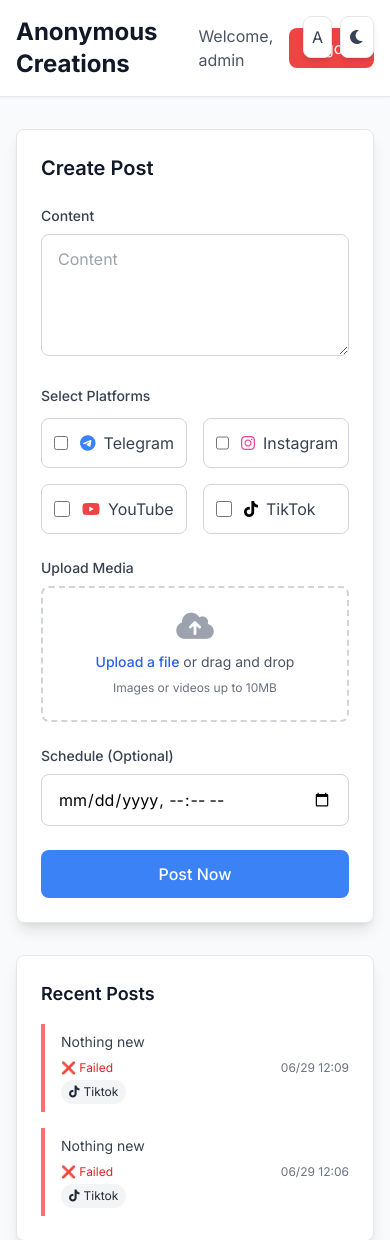
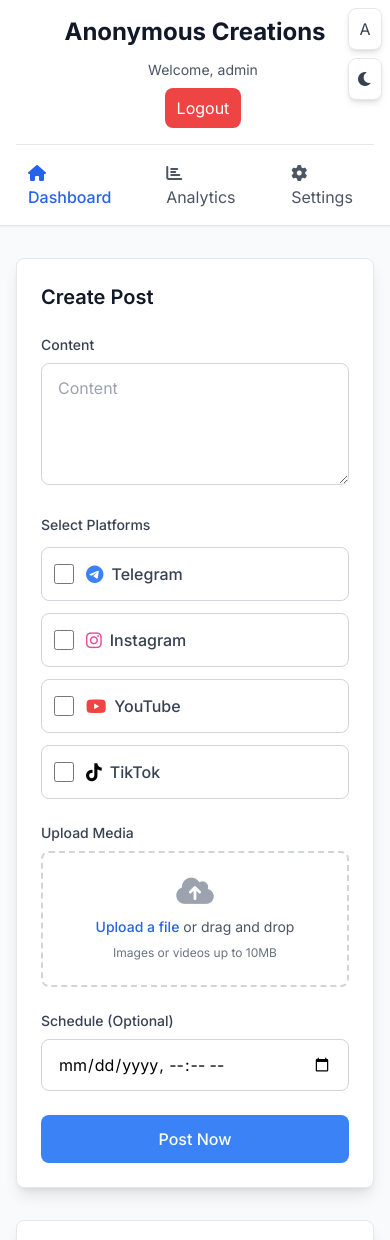
Before and after one commit to skynetfc/social-media-posting-panel, a FastAPI app: page /dashboard in a window 390 px wide. Shown: the top 1240 px of the page. Run offline with FastAPI, Linux system fonts and the light colour scheme; a user stored in the database is signed in; some libraries are stand-ins or nearby versions.

Commit message:
Improve site appearance and functionality on mobile and desktop devices
Adds responsive CSS, mobile touch enhancements, and adjusts layouts for various screen sizes in static/style.css, static/script.js, and templates.

Replit-Commit-Author: Agent
Replit-Commit-Session-Id: b0982ff4-af49-44ac-b4a3-7bf1f656e64b
Replit-Commit-Screenshot-Url: https://storage.googleapis.com/screenshot-production-us-central1/209aba12-a5e1-443a-8495-1e445c54247c/b3a29aa8-4033-409c-ac8b-7c56b2bd6954.jpg

```diff
--- a/static/script.js
+++ b/static/script.js
@@ -333,5 +333,114 @@ window.addEventListener('unhandledrejection', function(e) {
     // In production, you might want to send this to an error reporting service
 });
 
-// Initialize app
+// Mobile-specific enhancements
+function initMobileFeatures() {
+    // Prevent iOS zoom on input focus
+    if (/iPad|iPhone|iPod/.test(navigator.userAgent)) {
+        const inputs = document.querySelectorAll('input[type="text"], input[type="password"], input[type="email"], textarea');
+        inputs.forEach(input => {
+            input.addEventListener('focus', function() {
+                document.querySelector('meta[name="viewport"]').setAttribute('content',
+                    'width=device-width, initial-scale=1.0, maximum-scale=1.0, user-scalable=no');
+            });
+            input.addEventListener('blur', function() {
+                document.querySelector('meta[name="viewport"]').setAttribute('content',
+                    'width=device-width, initial-scale=1.0, maximum-scale=1.0, user-scalable=no');
+            });
+        });
+    }
+
+    // Enhanced touch feedback for buttons
+    const touchTargets = document.querySelectorAll('.touch-target, button, .btn');
+    touchTargets.forEach(target => {
+        target.addEventListener('touchstart', function() {
+            this.style.opacity = '0.7';
+        });
+        target.addEventListener('touchend', function() {
+            setTimeout(() => {
+                this.style.opacity = '1';
+            }, 100);
+        });
+    });
+
+    // Mobile navigation handling
+    function handleMobileNav() {
+        const mobileNav = document.querySelector('.md\\:hidden nav');
+        if (mobileNav && window.innerWidth < 768) {
+            mobileNav.style.display = 'flex';
+        }
+    }
+
+    // Handle orientation change
+    window.addEventListener('orientationchange', function() {
+        setTimeout(() => {
+            handleMobileNav();
+            // Refresh viewport
+            const viewport = document.querySelector('meta[name="viewport"]');
+            viewport.setAttribute('content', viewport.getAttribute('content'));
+        }, 100);
+    });
+
+    // Smooth scrolling for mobile
+    if ('scrollBehavior' in document.documentElement.style) {
+        document.documentElement.style.scrollBehavior = 'smooth';
+    }
+}
+
+// Responsive table handling
+function makeTablesResponsive() {
+    const tables = document.querySelectorAll('table');
+    tables.forEach(table => {
+        if (!table.parentElement.classList.contains('table-container')) {
+            const wrapper = document.createElement('div');
+            wrapper.className = 'table-container overflow-x-auto';
+            table.parentNode.insertBefore(wrapper, table);
+            wrapper.appendChild(table);
+            table.classList.add('table-responsive');
+        }
+    });
+}
+
+// Enhanced mobile modal handling
+function enhanceMobileModals() {
+    const modals = document.querySelectorAll('[id*="Modal"]');
+    modals.forEach(modal => {
+        const content = modal.querySelector('div');
+        if (content && window.innerWidth < 768) {
+            content.classList.add('modal-content');
+        }
+    });
+}
+
+// Mobile-friendly file upload
+function enhanceFileUpload() {
+    const fileInputs = document.querySelectorAll('input[type="file"]');
+    fileInputs.forEach(input => {
+        const wrapper = input.closest('.border-dashed');
+        if (wrapper) {
+            wrapper.addEventListener('click', () => {
+                input.click();
+            });
+
+            // Improve mobile drag and drop feedback
+            wrapper.addEventListener('dragover', function(e) {
+                e.preventDefault();
+                this.classList.add('border-primary-400', 'bg-primary-50');
+            });
+
+            wrapper.addEventListener('dragleave', function() {
+                this.classList.remove('border-primary-400', 'bg-primary-50');
+            });
+        }
+    });
+}
+
+// Initialize app with mobile features
+document.addEventListener('DOMContentLoaded', function() {
+    initMobileFeatures();
+    makeTablesResponsive();
+    enhanceMobileModals();
+    enhanceFileUpload();
+});
+
 console.log('Anonymous Creations Dashboard initialized');
--- a/static/style.css
+++ b/static/style.css
@@ -142,13 +142,15 @@ input[type="checkbox"]:checked {
 /* Mobile responsive improvements */
 @media (max-width: 640px) {
     .fixed.top-4.right-4 {
-        top: 1rem;
-        right: 1rem;
+        top: 0.5rem;
+        right: 0.5rem;
+        flex-direction: column;
+        gap: 0.5rem;
     }
 
     .max-w-7xl {
-        padding-left: 1rem;
-        padding-right: 1rem;
+        padding-left: 0.75rem;
+        padding-right: 0.75rem;
     }
 
     .grid-cols-2 {
@@ -158,6 +160,166 @@ input[type="checkbox"]:checked {
     .lg\:col-span-2,
     .lg\:col-span-1 {
         grid-column: span 1;
+    }
+
+    /* Header adjustments */
+    .header-nav {
+        flex-direction: column;
+        align-items: stretch;
+        gap: 0.75rem;
+    }
+
+    .header-title {
+        font-size: 1.25rem;
+        text-align: center;
+    }
+
+    .header-actions {
+        flex-direction: column;
+        gap: 0.5rem;
+        align-items: stretch;
+    }
+
+    .nav-menu {
+        display: flex;
+        justify-content: center;
+        gap: 1rem;
+        flex-wrap: wrap;
+    }
+
+    /* Form improvements */
+    .form-grid {
+        grid-template-columns: 1fr;
+        gap: 1rem;
+    }
+
+    .platform-grid {
+        grid-template-columns: 1fr;
+        gap: 0.75rem;
+    }
+
+    /* Modal adjustments */
+    .modal-content {
+        width: 95vw;
+        margin: 1rem;
+        max-height: 90vh;
+        overflow-y: auto;
+    }
+
+    /* Table responsive */
+    .table-container {
+        overflow-x: auto;
+        -webkit-overflow-scrolling: touch;
+    }
+
+    .table-responsive {
+        min-width: 600px;
+    }
+
+    /* Button adjustments */
+    .btn-group {
+        flex-direction: column;
+        gap: 0.5rem;
+    }
+
+    .btn-mobile {
+        width: 100%;
+        text-align: center;
+    }
+
+    /* Settings page mobile */
+    .settings-nav {
+        grid-template-columns: 1fr;
+        gap: 1rem;
+    }
+
+    .settings-content {
+        padding: 1rem;
+    }
+
+    /* Analytics mobile */
+    .stats-grid {
+        grid-template-columns: repeat(2, 1fr);
+        gap: 0.75rem;
+    }
+
+    .filter-grid {
+        grid-template-columns: 1fr;
+        gap: 0.75rem;
+    }
+}
+
+/* Tablet responsive improvements */
+@media (min-width: 641px) and (max-width: 1024px) {
+    .max-w-7xl {
+        padding-left: 1.5rem;
+        padding-right: 1.5rem;
+    }
+
+    .stats-grid {
+        grid-template-columns: repeat(2, 1fr);
+    }
+
+    .platform-grid {
+        grid-template-columns: repeat(2, 1fr);
+    }
+
+    .form-grid {
+        grid-template-columns: repeat(2, 1fr);
+    }
+
+    .settings-nav {
+        grid-template-columns: 1fr 2fr;
+    }
+}
+
+/* Large screen optimizations */
+@media (min-width: 1025px) {
+    .stats-grid {
+        grid-template-columns: repeat(4, 1fr);
+    }
+
+    .platform-grid {
+        grid-template-columns: repeat(2, 1fr);
+    }
+
+    .form-grid {
+        grid-template-columns: repeat(2, 1fr);
+    }
+
+    .table-actions {
+        justify-content: flex-end;
+    }
+}
+
+/* Touch improvements */
+@media (hover: none) and (pointer: coarse) {
+    .touch-target {
+        min-height: 44px;
+        min-width: 44px;
+    }
+
+    button, .btn, a {
+        min-height: 44px;
+        display: flex;
+        align-items: center;
+        justify-content: center;
+        padding: 0.75rem 1rem;
+    }
+
+    input, textarea, select {
+        min-height: 48px;
+        font-size: 16px; /* Prevents zoom on iOS */
+    }
+
+    .platform-card {
+        padding: 1rem;
+        margin: 0.25rem 0;
+    }
+
+    .log-row {
+        border-bottom: 1px solid #e5e7eb;
+        padding: 1rem 0.5rem;
     }
 }
 
--- a/templates/base.html
+++ b/templates/base.html
@@ -2,7 +2,7 @@
 <html lang="en" dir="ltr" id="html-root">
 <head>
     <meta charset="UTF-8">
-    <meta name="viewport" content="width=device-width, initial-scale=1.0">
+    <meta name="viewport" content="width=device-width, initial-scale=1.0, maximum-scale=1.0, user-scalable=no">
     <title>{% block title %}Anonymous Creations{% endblock %}</title>
 
     <!-- TailwindCSS -->
--- a/templates/dashboard.html
+++ b/templates/dashboard.html
@@ -7,31 +7,49 @@
     <!-- Header -->
     <header class="bg-white dark:bg-gray-800 shadow-sm border-b border-gray-200 dark:border-gray-700">
         <div class="max-w-7xl mx-auto px-4 sm:px-6 lg:px-8">
-            <div class="flex justify-between items-center py-4">
+            <div class="header-nav flex justify-between items-center py-4">
                 <div class="flex items-center">
-                    <h1 class="text-2xl font-bold text-gray-900 dark:text-white" data-translate="title">
+                    <h1 class="header-title text-2xl md:text-2xl font-bold text-gray-900 dark:text-white" data-translate="title">
                         Anonymous Creations
                     </h1>
                 </div>
-                <div class="flex items-center space-x-4">
-                    <nav class="hidden md:flex space-x-4">
-                        <a href="/dashboard" class="text-primary-600 hover:text-primary-700 font-medium">
+                <div class="header-actions flex items-center space-x-4">
+                    <nav class="nav-menu hidden md:flex space-x-4">
+                        <a href="/dashboard" class="text-primary-600 hover:text-primary-700 font-medium touch-target">
                             Dashboard
                         </a>
-                        <a href="/logs" class="text-gray-600 hover:text-gray-800 dark:text-gray-400 dark:hover:text-gray-200">
+                        <a href="/logs" class="text-gray-600 hover:text-gray-800 dark:text-gray-400 dark:hover:text-gray-200 touch-target">
                             Analytics
                         </a>
-                        <a href="/settings" class="text-gray-600 hover:text-gray-800 dark:text-gray-400 dark:hover:text-gray-200">
+                        <a href="/settings" class="text-gray-600 hover:text-gray-800 dark:text-gray-400 dark:hover:text-gray-200 touch-target">
                             Settings
                         </a>
                     </nav>
-                    <span class="text-gray-600 dark:text-gray-400">
+                    <span class="text-gray-600 dark:text-gray-400 text-sm md:text-base">
                         Welcome, {{ user.username }}
                     </span>
-                    <a href="/logout" class="bg-red-500 hover:bg-red-600 text-white px-4 py-2 rounded-lg transition-colors duration-300" data-translate="logout">
+                    <a href="/logout" class="bg-red-500 hover:bg-red-600 text-white px-3 py-2 md:px-4 md:py-2 rounded-lg transition-colors duration-300 touch-target" data-translate="logout">
                         Logout
                     </a>
                 </div>
+            </div>
+
+            <!-- Mobile Navigation -->
+            <div class="md:hidden border-t border-gray-200 dark:border-gray-700 py-2">
+                <nav class="flex justify-center space-x-6">
+                    <a href="/dashboard" class="text-primary-600 hover:text-primary-700 font-medium py-2 px-3 touch-target">
+                        <i class="fas fa-home mr-1"></i>
+                        Dashboard
+                    </a>
+                    <a href="/logs" class="text-gray-600 hover:text-gray-800 dark:text-gray-400 dark:hover:text-gray-200 py-2 px-3 touch-target">
+                        <i class="fas fa-chart-bar mr-1"></i>
+                        Analytics
+                    </a>
+                    <a href="/settings" class="text-gray-600 hover:text-gray-800 dark:text-gray-400 dark:hover:text-gray-200 py-2 px-3 touch-target">
+                        <i class="fas fa-cog mr-1"></i>
+                        Settings
+                    </a>
+                </nav>
             </div>
         </div>
     </header>
@@ -67,36 +85,36 @@
                             <label class="block text-sm font-medium text-gray-700 dark:text-gray-300 mb-3" data-translate="select_platforms">
                                 Select Platforms
                             </label>
-                            <div class="grid grid-cols-2 gap-4">
-                                <label class="flex items-center p-3 border border-gray-300 dark:border-gray-600 rounded-lg hover:bg-gray-50 dark:hover:bg-gray-700 cursor-pointer transition-colors duration-300">
-                                    <input type="checkbox" name="platforms" value="telegram" class="h-4 w-4 text-primary-600 focus:ring-primary-500 border-gray-300 rounded">
+                            <div class="platform-grid grid grid-cols-1 sm:grid-cols-2 gap-3 md:gap-4">
+                                <label class="platform-card flex items-center p-3 md:p-4 border border-gray-300 dark:border-gray-600 rounded-lg hover:bg-gray-50 dark:hover:bg-gray-700 cursor-pointer transition-colors duration-300 touch-target">
+                                    <input type="checkbox" name="platforms" value="telegram" class="h-5 w-5 text-primary-600 focus:ring-primary-500 border-gray-300 rounded">
                                     <div class="ml-3 flex items-center">
-                                        <i class="fab fa-telegram text-blue-500 mr-2"></i>
-                                        <span class="text-gray-700 dark:text-gray-300" data-translate="telegram">Telegram</span>
+                                        <i class="fab fa-telegram text-blue-500 mr-2 text-lg"></i>
+                                        <span class="text-gray-700 dark:text-gray-300 font-medium" data-translate="telegram">Telegram</span>
                                     </div>
                                 </label>
 
-                                <label class="flex items-center p-3 border border-gray-300 dark:border-gray-600 rounded-lg hover:bg-gray-50 dark:hover:bg-gray-700 cursor-pointer transition-colors duration-300">
-                                    <input type="checkbox" name="platforms" value="instagram" class="h-4 w-4 text-primary-600 focus:ring-primary-500 border-gray-300 rounded">
+                                <label class="platform-card flex items-center p-3 md:p-4 border border-gray-300 dark:border-gray-600 rounded-lg hover:bg-gray-50 dark:hover:bg-gray-700 cursor-pointer transition-colors duration-300 touch-target">
+                                    <input type="checkbox" name="platforms" value="instagram" class="h-5 w-5 text-primary-600 focus:ring-primary-500 border-gray-300 rounded">
                                     <div class="ml-3 flex items-center">
-                                        <i class="fab fa-instagram text-pink-500 mr-2"></i>
-                                        <span class="text-gray-700 dark:text-gray-300" data-translate="instagram">Instagram</span>
+                                        <i class="fab fa-instagram text-pink-500 mr-2 text-lg"></i>
+                                        <span class="text-gray-700 dark:text-gray-300 font-medium" data-translate="instagram">Instagram</span>
                                     </div>
                                 </label>
 
-                                <label class="flex items-center p-3 border border-gray-300 dark:border-gray-600 rounded-lg hover:bg-gray-50 dark:hover:bg-gray-700 cursor-pointer transition-colors duration-300">
-                                    <input type="checkbox" name="platforms" value="youtube" class="h-4 w-4 text-primary-600 focus:ring-primary-500 border-gray-300 rounded">
+                                <label class="platform-card flex items-center p-3 md:p-4 border border-gray-300 dark:border-gray-600 rounded-lg hover:bg-gray-50 dark:hover:bg-gray-700 cursor-pointer transition-colors duration-300 touch-target">
+                                    <input type="checkbox" name="platforms" value="youtube" class="h-5 w-5 text-primary-600 focus:ring-primary-500 border-gray-300 rounded">
                                     <div class="ml-3 flex items-center">
-                                        <i class="fab fa-youtube text-red-500 mr-2"></i>
-                                        <span class="text-gray-700 dark:text-gray-300" data-translate="youtube">YouTube</span>
+                                        <i class="fab fa-youtube text-red-500 mr-2 text-lg"></i>
+                                        <span class="text-gray-700 dark:text-gray-300 font-medium" data-translate="youtube">YouTube</span>
                                     </div>
                                 </label>
 
-                                <label class="flex items-center p-3 border border-gray-300 dark:border-gray-600 rounded-lg hover:bg-gray-50 dark:hover:bg-gray-700 cursor-pointer transition-colors duration-300">
-                                    <input type="checkbox" name="platforms" value="tiktok" class="h-4 w-4 text-primary-600 focus:ring-primary-500 border-gray-300 rounded">
+                                <label class="platform-card flex items-center p-3 md:p-4 border border-gray-300 dark:border-gray-600 rounded-lg hover:bg-gray-50 dark:hover:bg-gray-700 cursor-pointer transition-colors duration-300 touch-target">
+                                    <input type="checkbox" name="platforms" value="tiktok" class="h-5 w-5 text-primary-600 focus:ring-primary-500 border-gray-300 rounded">
                                     <div class="ml-3 flex items-center">
-                                        <i class="fab fa-tiktok text-black dark:text-white mr-2"></i>
-                                        <span class="text-gray-700 dark:text-gray-300" data-translate="tiktok">TikTok</span>
+                                        <i class="fab fa-tiktok text-black dark:text-white mr-2 text-lg"></i>
+                                        <span class="text-gray-700 dark:text-gray-300 font-medium" data-translate="tiktok">TikTok</span>
                                     </div>
                                 </label>
                             </div>
```
Also changed, not shown: templates/logs.html (+6 -6 lines), templates/settings.html (+11 -9 lines).
